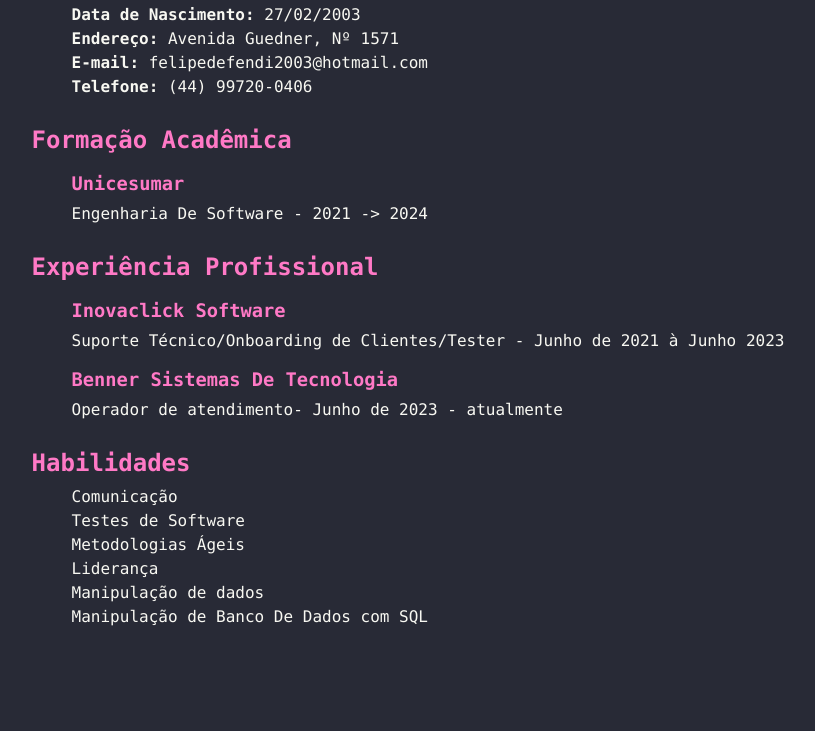
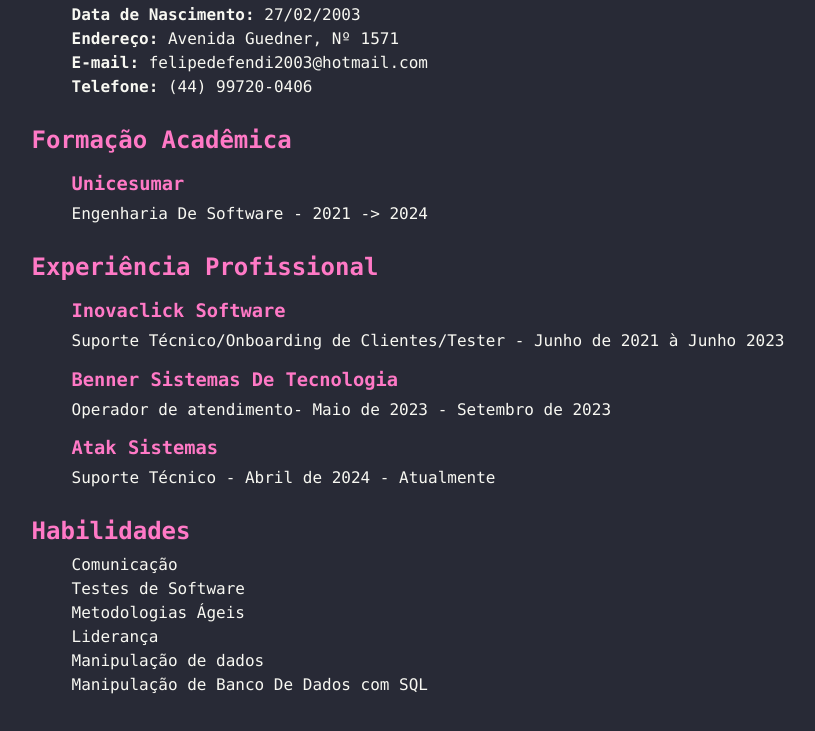
Before and after one commit to felipedefendi/portfolioDefendi, a website: page portfolioDefendi/pages/curriculo.html in a window 1280 px wide. Shown: the part 369-1100 px from the top of the page, without its empty margins (232-1047 px from the left). Before the commit the page ends 1045 px from the top, so only its background shows below. Drawn offline with Linux system fonts and the light colour scheme.

Commit message:
Update curriculo.html

```diff
--- a/portfolioDefendi/pages/curriculo.html
+++ b/portfolioDefendi/pages/curriculo.html
@@ -122,7 +122,9 @@
             <h3>Inovaclick Software</h3>
             <p>Suporte Técnico/Onboarding de Clientes/Tester - Junho de 2021 à Junho 2023</p>
             <h3>Benner Sistemas De Tecnologia</h3>
-            <p>Operador de atendimento- Junho de 2023 - atualmente</p>
+            <p>Operador de atendimento- Maio de 2023 - Setembro de 2023</p>
+            <h3>Atak Sistemas</h3>
+            <p>Suporte Técnico - Abril de 2024 - Atualmente</p>
           </ul>
           </li>
       </section>
```
